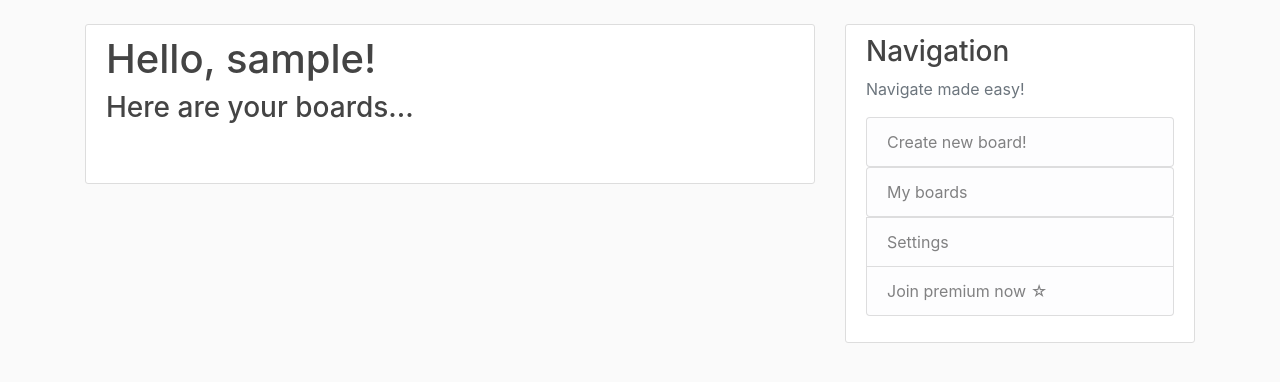
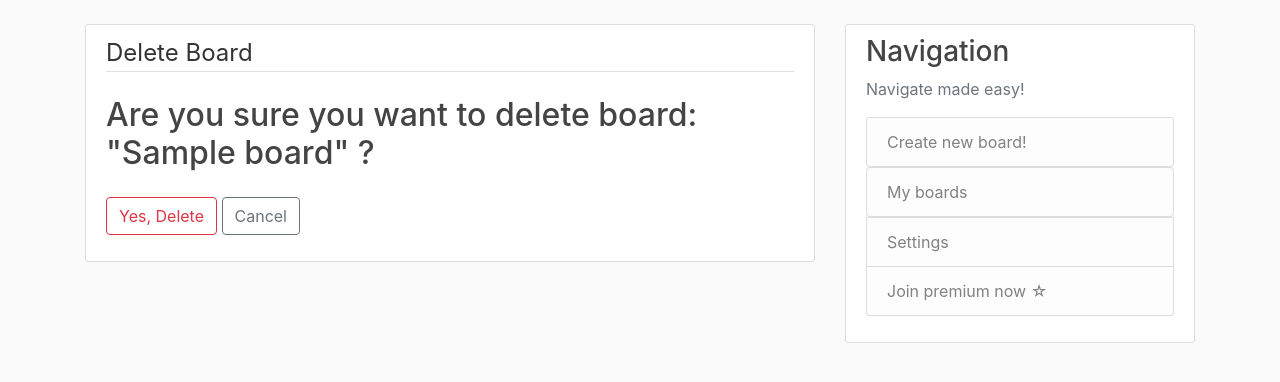
Before and after one commit to matiutd888/IO-2021, a Django app: page /board/1/delete/ in a window 1280 px wide. Shown: the part 56-438 px from the top of the page. Run offline with Django 3.2, Linux system fonts and the light colour scheme; a user stored in the database is signed in; tables that the repository leaves empty hold one stand-in row (values such as "Sample post"); some libraries are stand-ins or nearby versions.

Commit message:
Added board deletion

```diff
--- /dev/null
+++ b/djangoProject/board/templates/board/board_confirm_delete.html
@@ -0,0 +1,16 @@
+{% extends "base.html" %}
+{% block content %}
+    <div class="content-section">
+        <form method="POST">
+            {% csrf_token %}
+            <fieldset class="form-group">
+                <legend class="border-bottom mb-4">Delete Board</legend>
+                <h2>Are you sure you want to delete board: "{{ object.title }}" ?</h2>
+            </fieldset>
+            <div class="form-group">
+                <button class="btn btn-outline-danger" type="submit">Yes, Delete</button>
+                <a class="btn btn-outline-secondary" href="{% url 'disp_profile' %}">Cancel</a>
+            </div>
+        </form>
+    </div>
+{% endblock content %}
--- a/djangoProject/board/templates/profile.html
+++ b/djangoProject/board/templates/profile.html
@@ -19,7 +19,7 @@
                         <small class="text-muted">{{ board.date_created|date:"F d, Y" }}</small>
 
                         <a href="{% url 'board-detail' board.pk %}" class="btn btn-outline-primary">Select</a>
-                        <a href="#" class="btn btn-outline-warning">Delete</a>
+                        <a href="{% url 'board-delete' board.pk %}" class="btn btn-outline-warning">Delete</a>
                     </div>
                 </div>
             {% endfor %}
--- a/djangoProject/board/urls.py
+++ b/djangoProject/board/urls.py
@@ -1,6 +1,6 @@
 from django.conf.urls import include, url
 from django.urls import path
-from board.views import disp_profiles, about, canvas, BoardCreateView, BoardDetailView, UserBoardsView, save_canvas
+from board.views import disp_profiles, about, canvas, BoardCreateView, BoardDetailView, UserBoardsView, BoardDeleteView, save_canvas
 
 urlpatterns = [
     url('profile/', UserBoardsView.as_view(), name='disp_profile'),
@@ -8,6 +8,7 @@
     url('canvas/', canvas, name='canvas'),
     url('board/new/', BoardCreateView.as_view(), name='board-create'),
     path('board/<int:pk>/', BoardDetailView.as_view(), name='board-detail'),
+    path('board/<int:pk>/delete/', BoardDeleteView.as_view(), name='board-delete'),
     url('board/update/', save_canvas, name='save_canvas'),
-    url('', disp_profiles),
+    url('', disp_profiles, name='disp-boards'),
 ]
--- a/djangoProject/board/views.py
+++ b/djangoProject/board/views.py
@@ -1,11 +1,10 @@
 from django.contrib.auth.decorators import login_required
 from django.shortcuts import render
-from django.views.generic import CreateView, DetailView, ListView
+from django.views.generic import CreateView, DetailView, ListView, DeleteView
 from .models import Board
 from django.contrib.auth.mixins import LoginRequiredMixin, UserPassesTestMixin
 from django.contrib import  messages
 from django.http import JsonResponse
-
 
 # Create your views here.
 
@@ -46,6 +45,19 @@
         form.instance.admin_user_b = self.request.user
         return super().form_valid(form)
 
+class BoardDeleteView(LoginRequiredMixin, UserPassesTestMixin, DeleteView):
+    model = Board
+    success_url = '/profile/'
+
+    def test_func(self):
+        board = self.get_object()
+
+        if self.request.user == board.admin_user_b:
+            return True
+
+        return False
+
+
 def save_canvas(request):
     str_canvas = request.POST['canvas_']
     board_id = request.POST['board_id']
```
